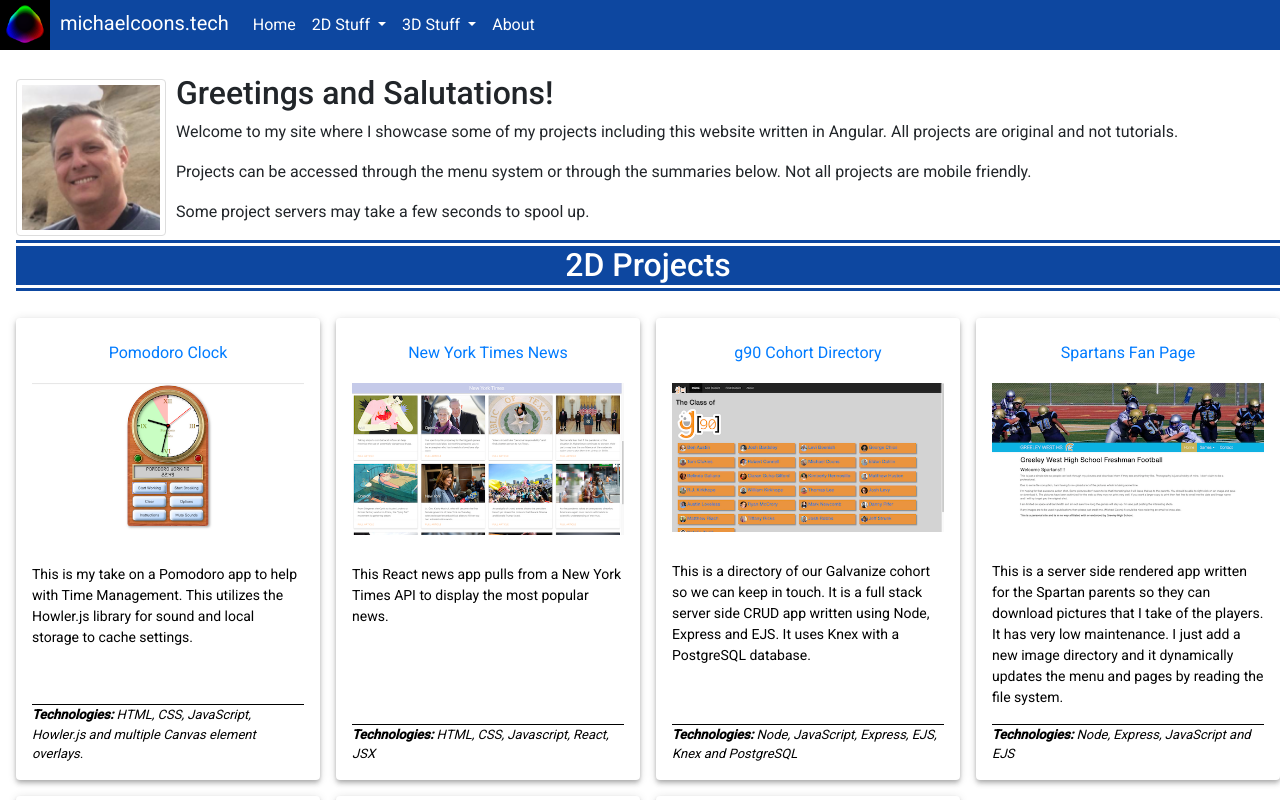
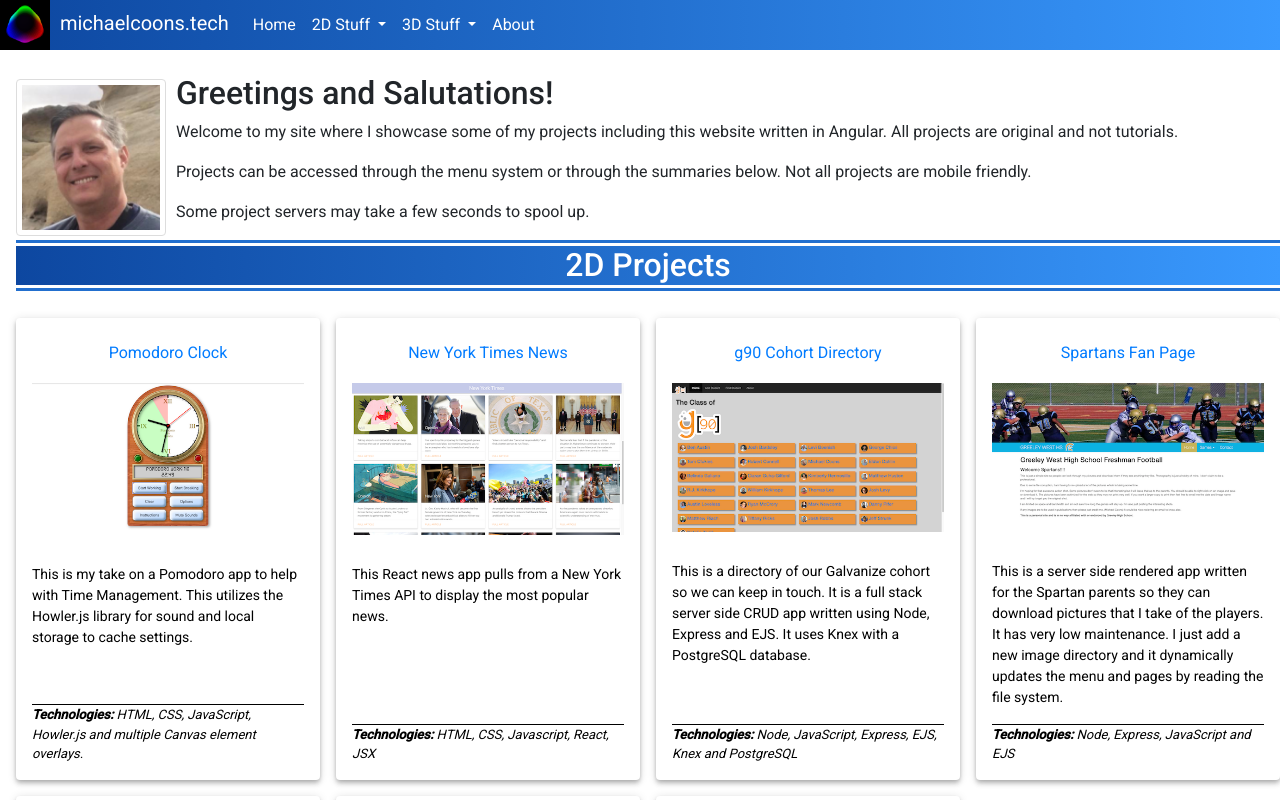
Before and after one commit to mcoons/combined, an Angular app: page /home in a window 1280 px wide. Shown: the top 800 px of the page. Built offline with nearby package versions, Linux system fonts and the light colour scheme.

Commit message:
CSS changes

```diff
--- a/src/app/home/home.component.css
+++ b/src/app/home/home.component.css
@@ -25,9 +25,10 @@
 }
 
 hr.solid {
-  border-top: 3px solid #0D47A0;
+  border-top: 3px solid #226FCE;
   margin-top: 3px;
   margin-bottom: 3px;
+  background-image: linear-gradient(to right, #0D47A0  , #3999FE);
 
 }
 
@@ -35,9 +36,11 @@ hr.solid {
 #stuff2d, #stuff3d {
   justify-content: center;
   text-align: center;
-  background-color: #0D47A0;
+  background-color: #226FCE;
   color: white;
   margin: 0;
+  background-image: linear-gradient(to right, #0D47A0  , #3999FE);
+
 }
 
 
--- a/src/app/mainnav/mainnav.component.css
+++ b/src/app/mainnav/mainnav.component.css
@@ -3,7 +3,8 @@
 }
 
 #mainNav {
-    background-color: #0D47A0 !important;
+    /* background-color: #0D47A0 !important; */
+    background-image: linear-gradient(to right, #0D47A0  , #3999FE);
     padding:0;
 }
 
```
Also changed, not shown: src/app/app.module.ts (+6 -6 lines), src/assets/images/menger2.png (deleted), src/assets/images/menger4layers.png (deleted).
